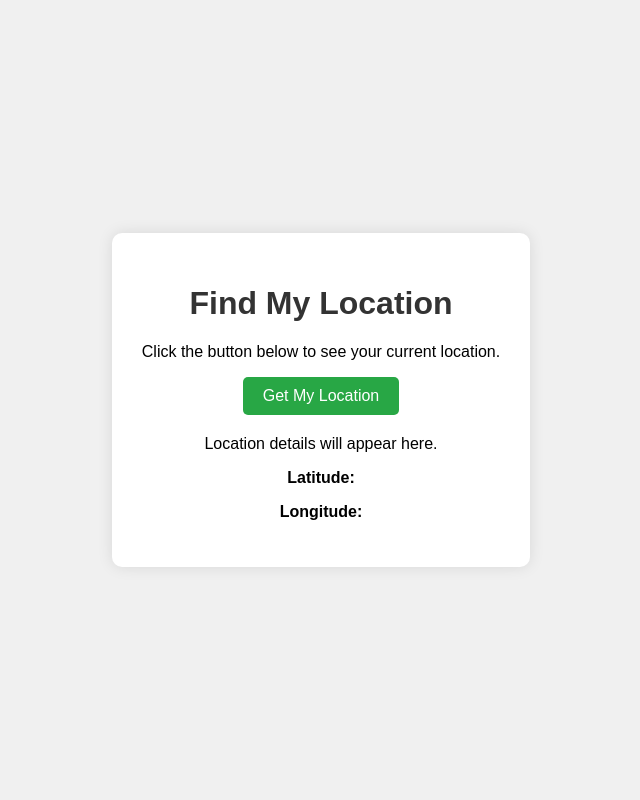
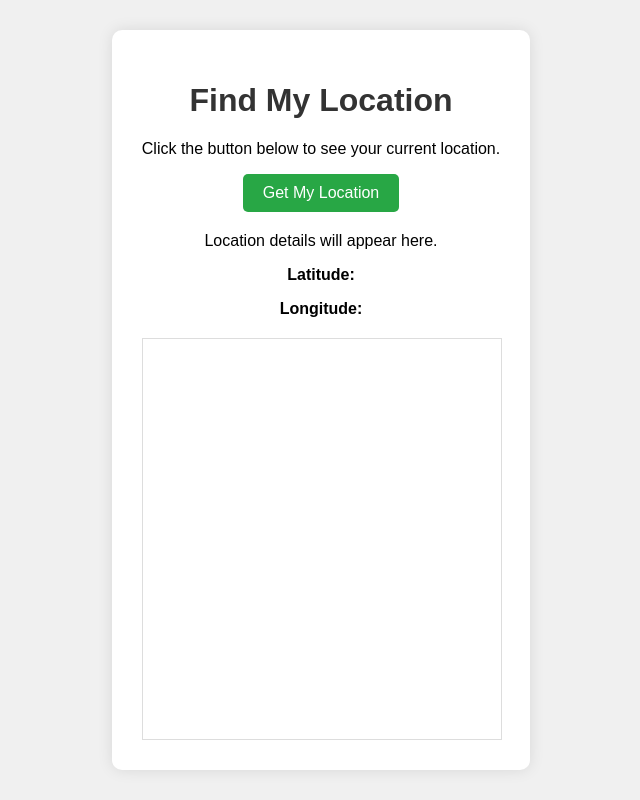
Before and after one commit to Piraiyalan09/imhere, a plain HTML site: page index.html in a window 1280 px wide. Shown: the whole page, without its empty margins (319-959 px from the left). Drawn offline with nearby package versions, Linux system fonts and the light colour scheme.

Commit message:
Update styles.css#

```diff
--- a/styles.css
+++ b/styles.css
@@ -42,3 +42,11 @@ button:hover {
 #latitude, #longitude {
     color: #007bff;
 }
+
+/* Map Container */
+#map {
+    height: 400px;
+    width: 100%;
+    margin-top: 20px;
+    border: 1px solid #ddd;
+}
```
